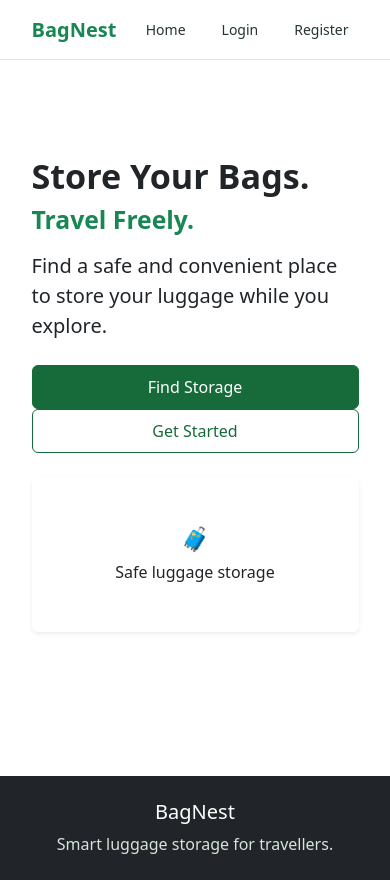
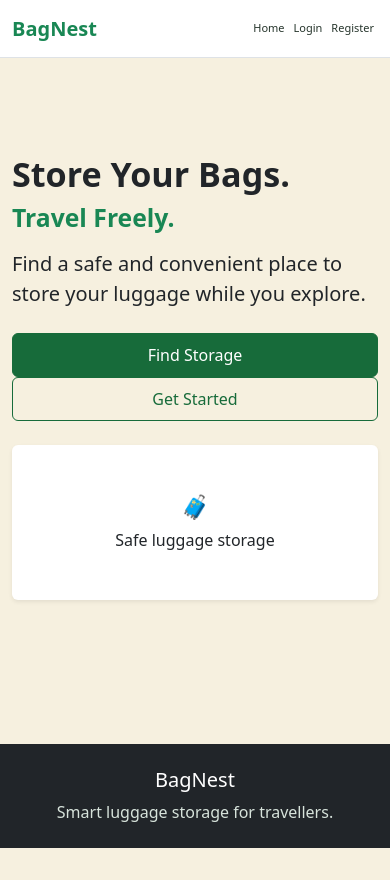
Before and after one commit to paviththira-vinayagamoorthy/BagNest, a React (Vite) app in the folder frontend/hackathon_projects/: page / in a window 390 px wide. After the commit the page ends 848 px from the top, so only its background shows below. Built offline with nearby package versions, Linux system fonts and the light colour scheme.

Commit message:
all files added and css added

```diff
--- a/frontend/hackathon_projects/src/index.css
+++ b/frontend/hackathon_projects/src/index.css
@@ -14,25 +14,52 @@
   --bag-green: #176b3a;
   --bag-dark-green: #0f4d2a;
   --bag-light-green: #e8f3ec;
+
   --bag-beige: #f6f0df;
   --bag-light-beige: #fbf8ef;
+
   --bag-white: #ffffff;
+
   --bag-text: #26352c;
   --bag-muted: #6c757d;
   --bag-border: #e2e5df;
 }
 
-/* Main body */
+/* =========================================
+   HTML + BODY
+   ========================================= */
+
+html,
 body {
-  background: var(--bag-beige);
+  width: 100%;
+  min-height: 100%;
+}
+
+body {
+  background-color: var(--bag-beige) !important;
   color: var(--bag-text);
   font-family: Arial, sans-serif;
   min-height: 100vh;
+  overflow-x: hidden;
 }
 
-/* Full application */
+/* =========================================
+   ROOT APPLICATION
+   ========================================= */
+
 #root {
+  width: 100%;
   min-height: 100vh;
+
+  display: flex;
+  flex-direction: column;
+}
+
+/* Every page section fills available screen */
+#root > section {
+  flex: 1;
+  width: 100%;
+  background-color: var(--bag-beige);
 }
 
 /* =========================================
@@ -42,32 +69,63 @@ body {
 .navbar {
   width: 100%;
   min-height: 70px;
-  background: var(--bag-white) !important;
+
+  background-color: var(--bag-white) !important;
   border-bottom: 1px solid var(--bag-border) !important;
+
   padding: 12px 0;
+
+  flex-shrink: 0;
+}
+
+/* Navbar container */
+.navbar > .container {
+  display: flex;
+  align-items: center;
+  justify-content: space-between;
 }
 
 /* BagNest logo */
 .navbar-brand {
   color: var(--bag-green) !important;
+
   font-size: 24px;
   font-weight: 700;
+
+  white-space: nowrap;
+
+  margin-right: 20px;
+}
+
+/* Navigation area */
+.navbar .d-flex {
+  display: flex;
+  align-items: center;
+  justify-content: flex-end;
+
+  flex-wrap: nowrap;
 }
 
 /* Navigation links */
 .navbar .nav-link {
   color: var(--bag-text);
+
   font-size: 15px;
   font-weight: 500;
+
   padding: 8px 14px;
+
   border-radius: 8px;
-  transition: 0.2s ease;
+
+  white-space: nowrap;
+
+  transition: all 0.2s ease;
 }
 
 /* Navigation hover */
 .navbar .nav-link:hover {
   color: var(--bag-green);
-  background: var(--bag-light-green);
+  background-color: var(--bag-light-green);
 }
 
 /* =========================================
@@ -76,13 +134,6 @@ body {
 
 section {
   width: 100%;
-}
-
-/* Bootstrap container customization */
-.container {
-  width: 100%;
-  max-width: 1200px;
-  margin: 0 auto;
 }
 
 /* =========================================
@@ -125,44 +176,57 @@ h5 {
    ========================================= */
 
 .landing-hero {
-  min-height: 620px;
+  min-height: calc(100vh - 180px);
+
   display: flex;
   align-items: center;
 }
 
-/* Main green buttons */
+/* =========================================
+   BUTTONS
+   ========================================= */
+
 .btn-success {
-  background: var(--bag-green) !important;
+  background-color: var(--bag-green) !important;
   border-color: var(--bag-green) !important;
+
   color: var(--bag-white) !important;
+
   min-height: 44px;
+
   padding: 10px 22px;
+
   border-radius: 8px;
+
   font-weight: 600;
-  transition: 0.2s ease;
+
+  transition: all 0.2s ease;
 }
 
-/* Green button hover */
 .btn-success:hover {
-  background: var(--bag-dark-green) !important;
+  background-color: var(--bag-dark-green) !important;
   border-color: var(--bag-dark-green) !important;
+
   transform: translateY(-1px);
 }
 
-/* Outline green button */
 .btn-outline-success {
   color: var(--bag-green) !important;
   border-color: var(--bag-green) !important;
+
   min-height: 44px;
+
   padding: 10px 22px;
+
   border-radius: 8px;
+
   font-weight: 600;
-  transition: 0.2s ease;
+
+  transition: all 0.2s ease;
 }
 
-/* Outline button hover */
 .btn-outline-success:hover {
-  background: var(--bag-green) !important;
+  background-color: var(--bag-green) !important;
   color: var(--bag-white) !important;
 }
 
@@ -171,16 +235,21 @@ h5 {
    ========================================= */
 
 .card {
-  background: var(--bag-white);
+  background-color: var(--bag-white);
+
   border: 1px solid var(--bag-border);
+
   border-radius: 14px;
+
   box-shadow: 0 4px 14px rgba(23, 107, 58, 0.08);
-  transition: 0.25s ease;
+
+  transition: all 0.25s ease;
 }
 
 /* Card hover */
 .card:hover {
   transform: translateY(-3px);
+
   box-shadow: 0 8px 22px rgba(23, 107, 58, 0.12);
 }
 
@@ -226,24 +295,41 @@ h5 {
 
 .form-label {
   font-weight: 600;
+
   color: var(--bag-text);
+
   margin-bottom: 7px;
 }
 
 .form-control,
 .form-select {
   min-height: 46px;
+
   border: 1px solid #d8ddd7;
+
   border-radius: 8px;
+
   padding: 10px 14px;
-  background: var(--bag-white);
+
+  background-color: var(--bag-white);
 }
 
-/* Input focus */
 .form-control:focus,
 .form-select:focus {
   border-color: var(--bag-green);
+
   box-shadow: 0 0 0 3px rgba(23, 107, 58, 0.12);
+}
+
+/* Autofill */
+.form-control:-webkit-autofill,
+.form-control:-webkit-autofill:hover,
+.form-control:-webkit-autofill:focus {
+  -webkit-text-fill-color: var(--bag-text);
+
+  box-shadow: 0 0 0 1000px var(--bag-white) inset;
+
+  transition: background-color 5000s ease-in-out 0s;
 }
 
 /* =========================================
@@ -269,9 +355,12 @@ h5 {
 
 /* Booking status */
 .badge.bg-success {
-  background: var(--bag-green) !important;
+  background-color: var(--bag-green) !important;
+
   padding: 7px 12px;
+
   border-radius: 20px;
+
   font-weight: 500;
 }
 
@@ -301,18 +390,22 @@ h5 {
 /* Report table */
 .table {
   margin-bottom: 0;
-  background: var(--bag-white);
+
+  background-color: var(--bag-white);
 }
 
 .table th {
   color: var(--bag-muted);
+
   font-size: 14px;
   font-weight: 600;
+
   padding: 14px 16px;
 }
 
 .table td {
   padding: 14px 16px;
+
   vertical-align: middle;
 }
 
@@ -322,13 +415,21 @@ h5 {
 
 footer {
   width: 100%;
-  background: #19352a !important;
+
+  background-color: #19352a !important;
+
   padding: 30px 0;
+
+  margin-top: auto;
+
+  flex-shrink: 0;
 }
 
 footer h5 {
   color: var(--bag-white);
+
   font-size: 20px;
+
   margin-bottom: 8px;
 }
 
@@ -345,27 +446,24 @@ footer p {
 }
 
 ::-webkit-scrollbar-track {
-  background: var(--bag-light-beige);
+  background-color: var(--bag-light-beige);
 }
 
 ::-webkit-scrollbar-thumb {
-  background: #9bb5a3;
+  background-color: #9bb5a3;
+
   border-radius: 20px;
 }
 
 ::-webkit-scrollbar-thumb:hover {
-  background: var(--bag-green);
+  background-color: var(--bag-green);
 }
 
 /* =========================================
-   TABLET RESPONSIVE
+   TABLET
    ========================================= */
 
 @media (max-width: 991px) {
-
-  .container {
-    max-width: 94%;
-  }
 
   h1 {
     font-size: 40px;
@@ -376,12 +474,17 @@ footer p {
   }
 
   .landing-hero {
-    min-height: 550px;
+    min-height: calc(100vh - 160px);
   }
+
+  .navbar .nav-link {
+    padding: 8px 10px;
+  }
+
 }
 
 /* =========================================
-   MOBILE RESPONSIVE
+   MOBILE
    ========================================= */
 
 @media (max-width: 768px) {
@@ -391,12 +494,23 @@ footer p {
     padding: 10px 0;
   }
 
+  .navbar > .container {
+    padding-left: 16px;
+    padding-right: 16px;
+  }
+
   .navbar-brand {
     font-size: 21px;
+    margin-right: 10px;
   }
 
-  .container {
-    max-width: 92%;
+  .navbar .d-flex {
+    gap: 4px !important;
+  }
+
+  .navbar .nav-link {
+    font-size: 14px;
+    padding: 7px 8px;
   }
 
   h1 {
@@ -424,6 +538,7 @@ footer p {
   .btn-outline-success {
     min-height: 44px;
   }
+
 }
 
 /* =========================================
@@ -432,8 +547,27 @@ footer p {
 
 @media (max-width: 576px) {
 
-  .container {
-    max-width: 90%;
+  .navbar {
+    min-height: 58px;
+    padding: 8px 0;
+  }
+
+  .navbar > .container {
+    padding-left: 12px;
+    padding-right: 12px;
+  }
+
+  .navbar-brand {
+    font-size: 19px;
+  }
+
+  .navbar .d-flex {
+    gap: 1px !important;
+  }
+
+  .navbar .nav-link {
+    font-size: 12px;
+    padding: 6px 6px;
   }
 
   h1 {
@@ -448,13 +582,12 @@ footer p {
     font-size: 21px;
   }
 
+  .landing-hero {
+    padding: 45px 0;
+  }
+
   .card {
     padding: 5px;
-  }
-
-  .navbar .nav-link {
-    font-size: 14px;
-    padding: 7px 10px;
   }
 
   .btn-success,
@@ -465,4 +598,27 @@ footer p {
   .table {
     font-size: 13px;
   }
+
+  .table th,
+  .table td {
+    padding: 10px 8px;
+  }
+
 }
+
+/* =========================================
+   VERY SMALL MOBILE
+   ========================================= */
+
+@media (max-width: 400px) {
+
+  .navbar-brand {
+    font-size: 17px;
+  }
+
+  .navbar .nav-link {
+    font-size: 11px;
+    padding: 5px 4px;
+  }
+
+}
```
